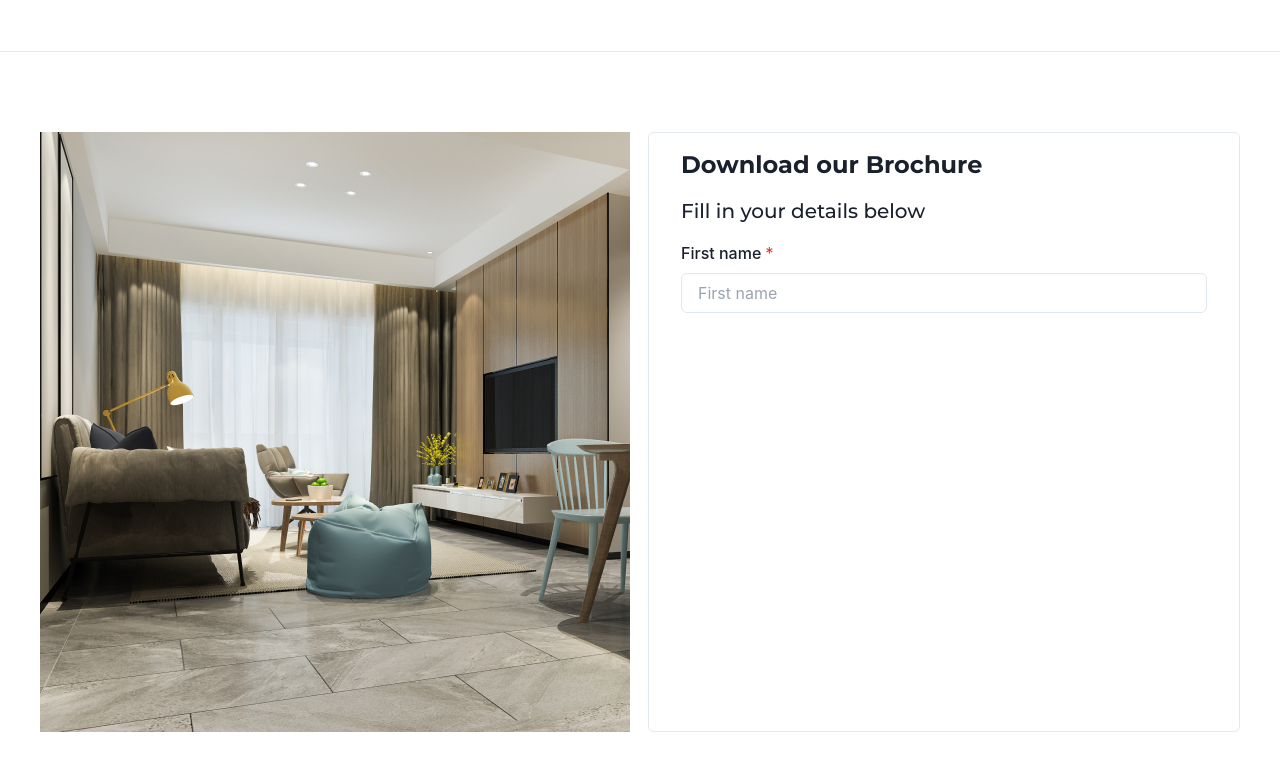
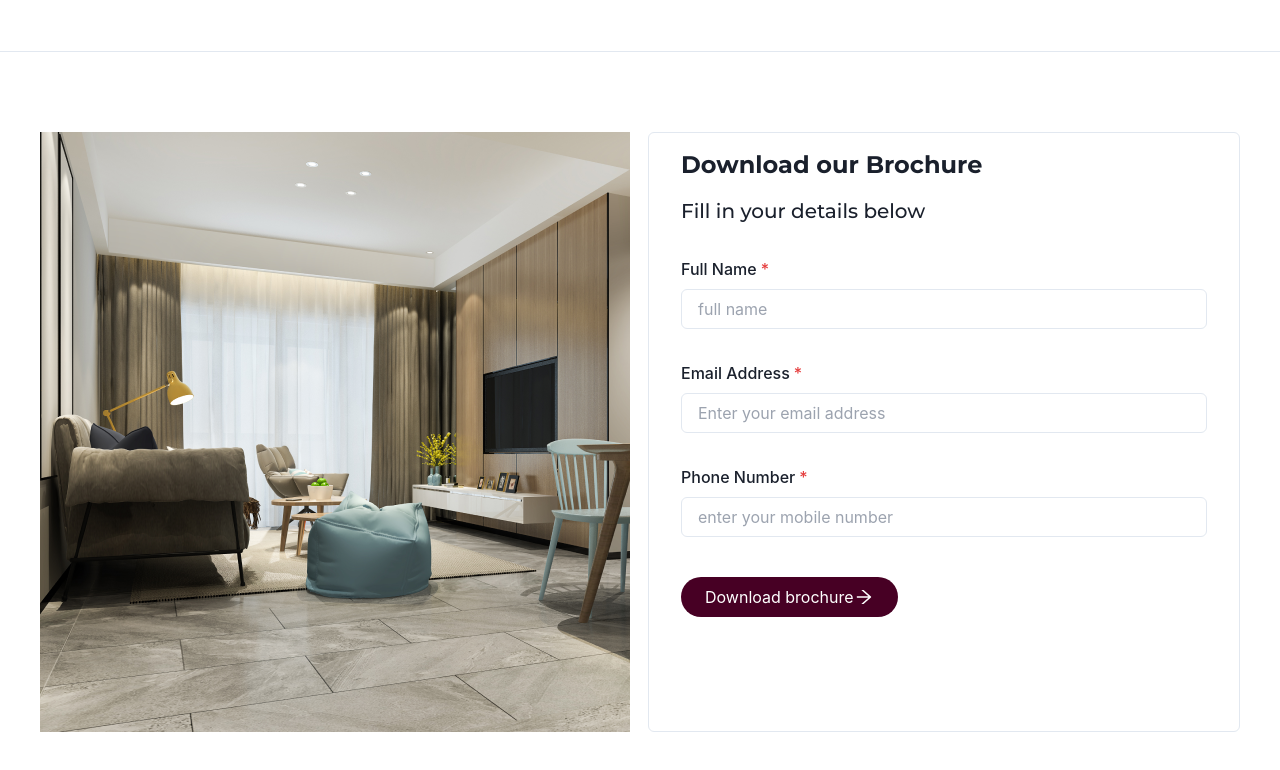
Before and after one commit to Colin-nwk/dallasville, a React (Vite) app: page / in a window 1280 px wide. Shown: the part 5487-6257 px from the top of the page. Built offline with nearby package versions, Linux system fonts and the light colour scheme.

Commit message:
download

```diff
--- a/src/components/home/Brochure.tsx
+++ b/src/components/home/Brochure.tsx
@@ -1,5 +1,6 @@
 import { FormControl, FormLabel, Input } from "@chakra-ui/react";
 import room from "../../../public/asset/image/living-room.png";
+import { AiOutlineArrowRight } from "react-icons/ai";
 const Brochure = () => {
   return (
     <>
@@ -21,10 +22,38 @@ const Brochure = () => {
                 Fill in your details below
               </h4>
               {/* input forms */}
-              <FormControl isRequired>
-                <FormLabel>First name</FormLabel>
-                <Input placeholder="First name" />
-              </FormControl>
+              <form action="" className="w-full">
+                <div className=" flex flex-col gap-8 w-full mt-4">
+                  <FormControl isRequired>
+                    <FormLabel>Full Name</FormLabel>
+                    <Input placeholder="full name" />
+                  </FormControl>
+                  <FormControl isRequired>
+                    <FormLabel>Email Address</FormLabel>
+                    <Input
+                      placeholder="Enter your email address"
+                      type="email"
+                    />
+                  </FormControl>
+
+                  <FormControl isRequired>
+                    <FormLabel>Phone Number</FormLabel>
+                    <Input
+                      placeholder="enter your mobile number"
+                      type="number"
+                    />
+                  </FormControl>
+                </div>
+                <div className="mt-10">
+                  <button
+                    className="bg-main rounded-full py-2 px-6 text-white  duration-300 transition-all ease-in-out flex justify-between items-center cursor-pointer group w-fit"
+                    type="submit"
+                  >
+                    <span>Download brochure</span>
+                    <AiOutlineArrowRight className="text-white h-5 w-5 translate-x-0 group-hover:translate-x-2 ease-in-out transition-all duration-300" />
+                  </button>
+                </div>
+              </form>
             </div>
           </div>
         </div>
```
